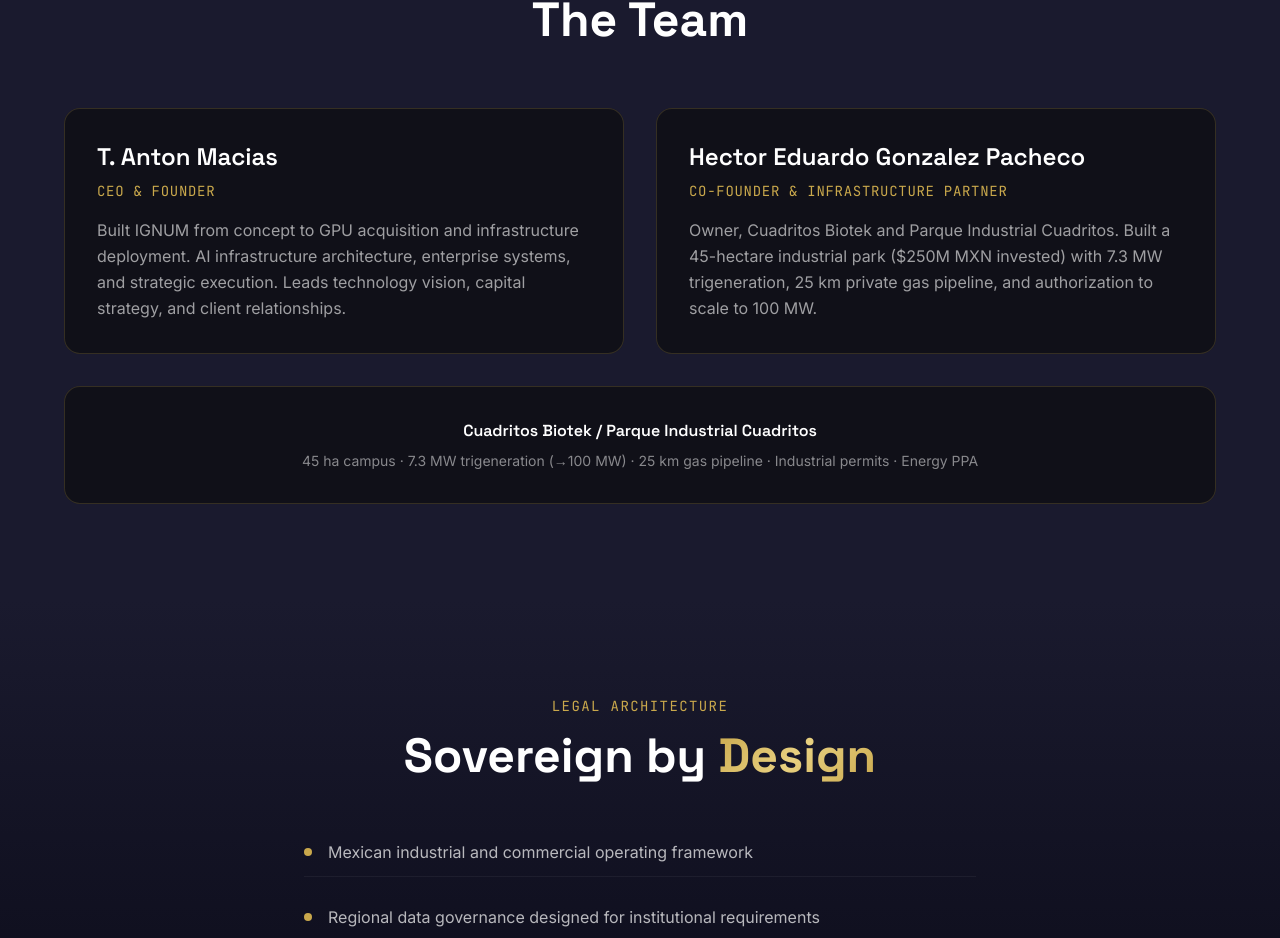
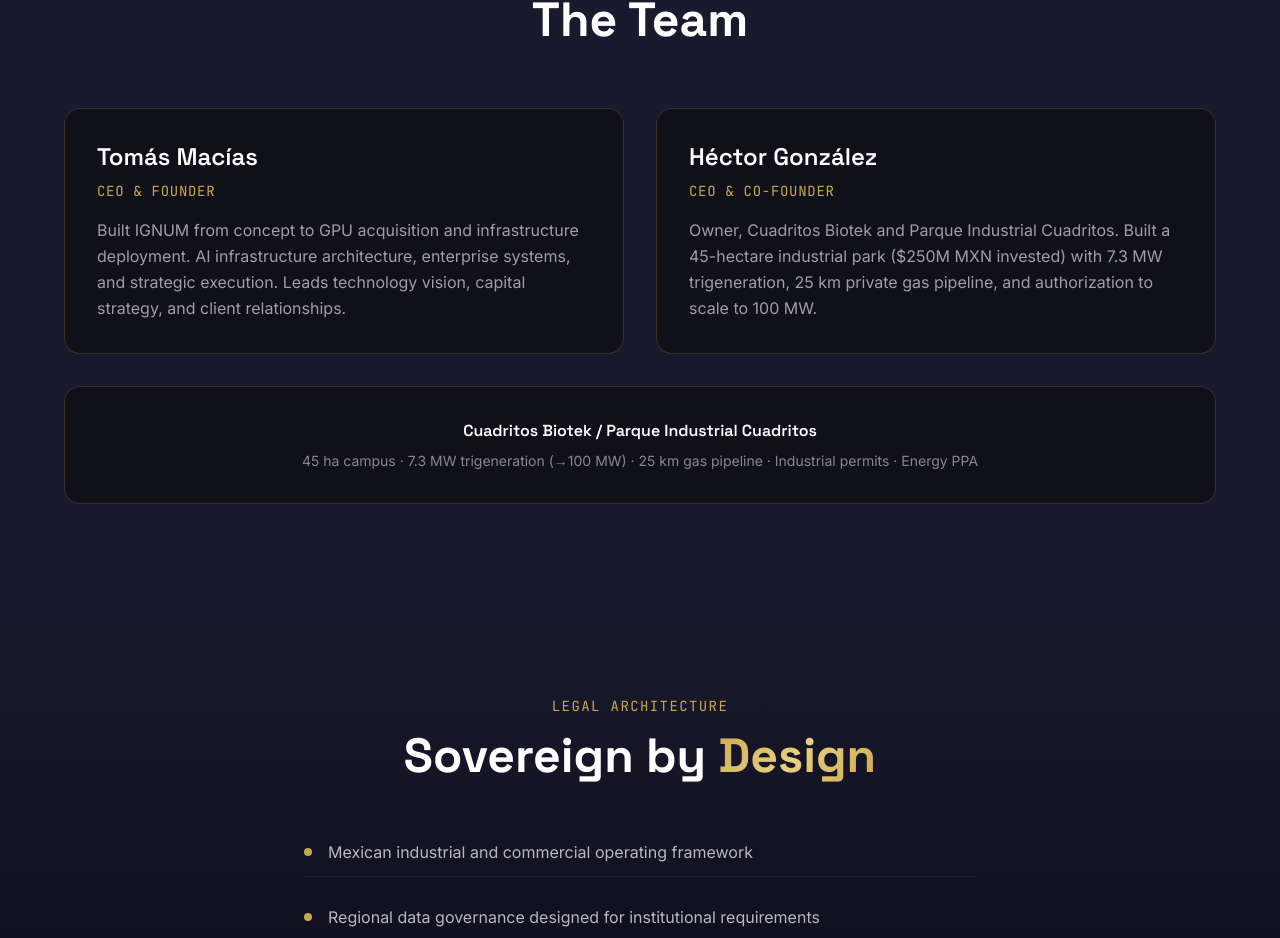
Before and after one commit to Tommy3808/ignum-website, a React (Vite) app: page /investors in a window 1280 px wide. Shown: the part 4666-5604 px from the top of the page. Built offline with nearby package versions, Linux system fonts and the light colour scheme.

Commit message:
fix: nombres fundadores — Tomás Macías CEO Founder + Héctor González CEO Co-Founder

```diff
--- a/src/pages/Investors.tsx
+++ b/src/pages/Investors.tsx
@@ -427,7 +427,7 @@
 
             <div className="grid grid-cols-1 lg:grid-cols-2 gap-8">
               <div className="glass-card rounded-2xl p-8 border-gold/20">
-                <h3 className="font-display font-semibold text-2xl text-white mb-2">T. Anton Macias</h3>
+                <h3 className="font-display font-semibold text-2xl text-white mb-2">Tomás Macías</h3>
                 <p className="font-mono text-gold text-sm uppercase tracking-wider mb-4">CEO & Founder</p>
                 <p className="text-white/60 leading-relaxed">
                   Built IGNUM from concept to GPU acquisition and infrastructure deployment.
@@ -437,8 +437,8 @@
               </div>
 
               <div className="glass-card rounded-2xl p-8 border-gold/20">
-                <h3 className="font-display font-semibold text-2xl text-white mb-2">Hector Eduardo Gonzalez Pacheco</h3>
-                <p className="font-mono text-gold text-sm uppercase tracking-wider mb-4">Co-Founder & Infrastructure Partner</p>
+                <h3 className="font-display font-semibold text-2xl text-white mb-2">Héctor González</h3>
+                <p className="font-mono text-gold text-sm uppercase tracking-wider mb-4">CEO & Co-Founder</p>
                 <p className="text-white/60 leading-relaxed">
                   Owner, Cuadritos Biotek and Parque Industrial Cuadritos. Built a 45-hectare
                   industrial park ($250M MXN invested) with 7.3 MW trigeneration, 25 km private
```
